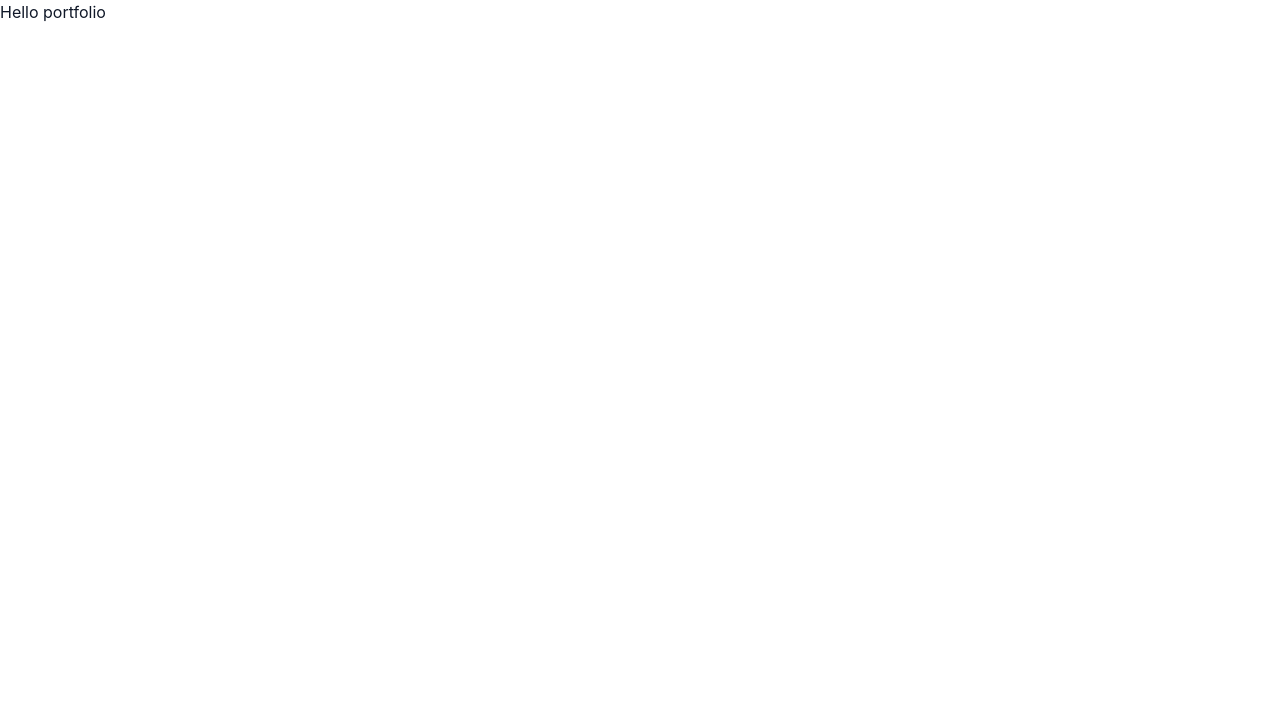
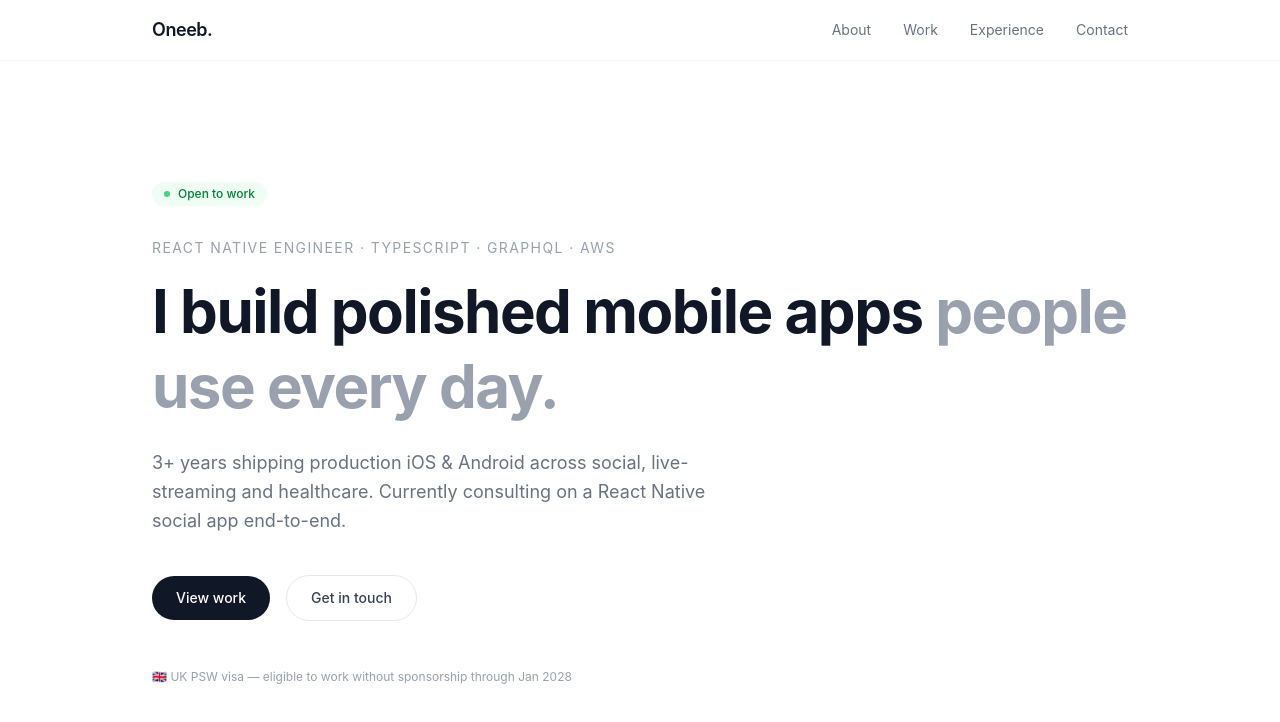
Before and after one commit to oneeb-asad/my-portfolio, a React (Vite) app: page / in a window 1280 px wide. Shown: the top 722 px of the page. Built offline with nearby package versions, Linux system fonts and the light colour scheme.

Commit message:
add navbar and hero section

```diff
--- a/src/App.tsx
+++ b/src/App.tsx
@@ -1,7 +1,11 @@
+import Navbar from './components/Navbar'
+import Hero from './components/Hero'
+
 function App() {
   return (
-    <main className="bg-white text-gray-900 font-sans">
-      <p>Hello portfolio</p>
+    <main className="bg-white text-gray-900 font-sans antialiased">
+      <Navbar />
+      <Hero />
     </main>
   )
 }
--- a/src/components/Hero.tsx
+++ b/src/components/Hero.tsx
@@ -0,0 +1,49 @@
+function Hero() {
+    return (
+        <section id="about" className="min-h-screen flex items-center pt-16">
+            <div className="max-w-5xl mx-auto px-6 py-24">
+
+                {/* Open to work badge */}
+                <div className="inline-flex items-center gap-2 bg-green-50 text-green-700 text-xs font-medium px-3 py-1 rounded-full mb-8">
+                    <span className="w-1.5 h-1.5 bg-green-500 rounded-full animate-pulse" />
+                    Open to work
+                </div>
+
+                {/* Subtitle */}
+                <p className="text-sm text-gray-400 tracking-widest uppercase mb-4">
+                    React Native Engineer · TypeScript · GraphQL · AWS
+                </p>
+
+                {/* Main heading */}
+                <h1 className="text-5xl sm:text-6xl font-bold tracking-tight text-gray-900 leading-tight mb-6">
+                    I build polished mobile apps{' '}
+                    <span className="text-gray-400">people use every day.</span>
+                </h1>
+
+                {/* Description */}
+                <p className="text-lg text-gray-500 max-w-xl mb-10 leading-relaxed">
+                    3+ years shipping production iOS & Android across social, live-streaming
+                    and healthcare. Currently consulting on a React Native social app end-to-end.
+                </p>
+
+                {/* CTA Buttons */}
+                <div className="flex items-center gap-4 mb-12">
+                    <a href="#work" className="bg-gray-900 text-white px-6 py-3 rounded-full text-sm font-medium hover:bg-gray-700 transition-colors">
+                        View work
+                    </a>
+                    <a href="#contact" className="border border-gray-200 text-gray-700 px-6 py-3 rounded-full text-sm font-medium hover:border-gray-400 transition-colors">
+                        Get in touch
+                    </a>
+                </div>
+
+                {/* Visa note */}
+                <p className="text-xs text-gray-400">
+                    🇬🇧 UK PSW visa — eligible to work without sponsorship through Jan 2028
+                </p>
+
+            </div>
+        </section>
+    )
+}
+
+export default Hero
--- a/src/components/Navbar.tsx
+++ b/src/components/Navbar.tsx
@@ -0,0 +1,24 @@
+function Navbar() {
+    return (
+        <nav className="fixed top-0 left-0 right-0 z-50 bg-white/80 backdrop-blur-sm border-b border-gray-100">
+            <div className="max-w-5xl mx-auto px-6 py-4 flex items-center justify-between">
+
+                {/* Logo / Name */}
+                <span className="text-lg font-semibold tracking-tight text-gray-900">
+                    Oneeb.
+                </span>
+
+                {/* Nav Links */}
+                <ul className="flex items-center gap-8 text-sm text-gray-500">
+                    <li><a href="#about" className="hover:text-gray-900 transition-colors">About</a></li>
+                    <li><a href="#work" className="hover:text-gray-900 transition-colors">Work</a></li>
+                    <li><a href="#experience" className="hover:text-gray-900 transition-colors">Experience</a></li>
+                    <li><a href="#contact" className="hover:text-gray-900 transition-colors">Contact</a></li>
+                </ul>
+
+            </div>
+        </nav>
+    )
+}
+
+export default Navbar
```
